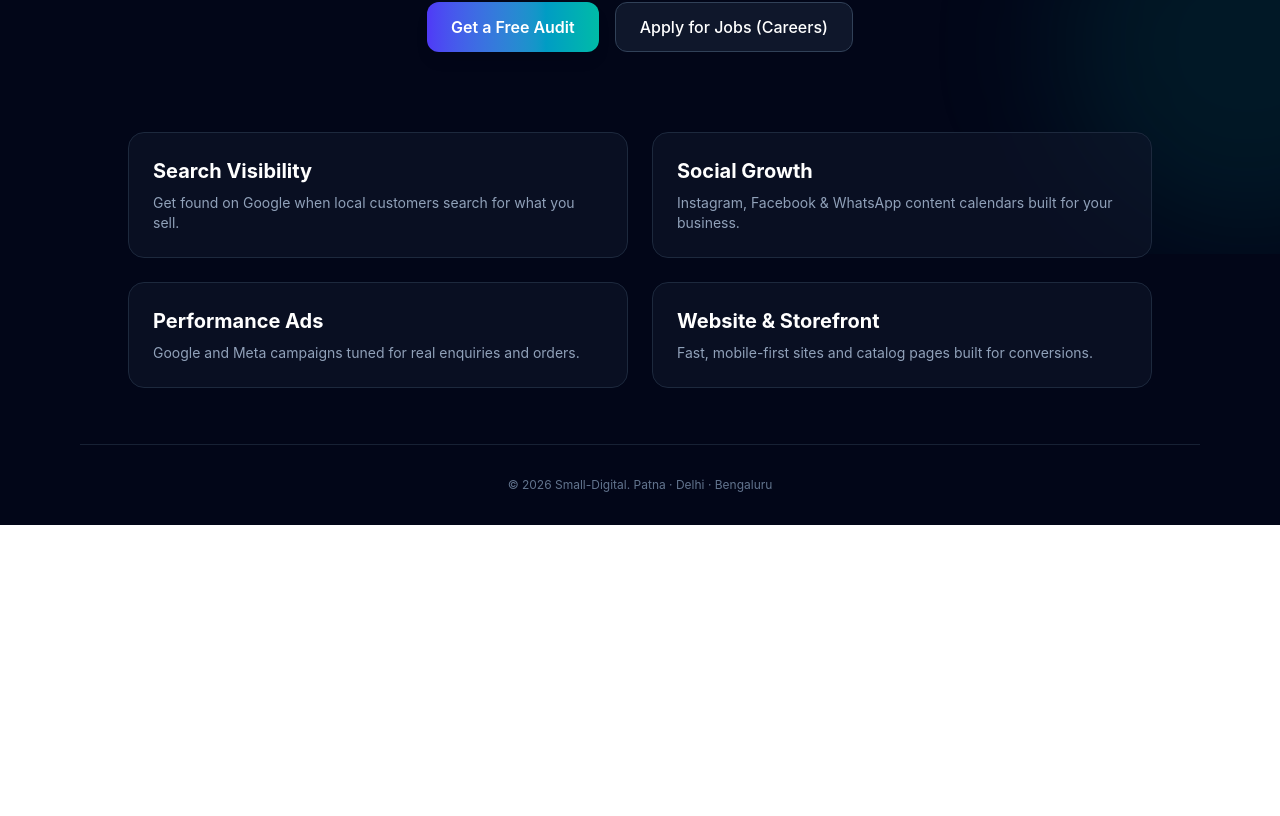
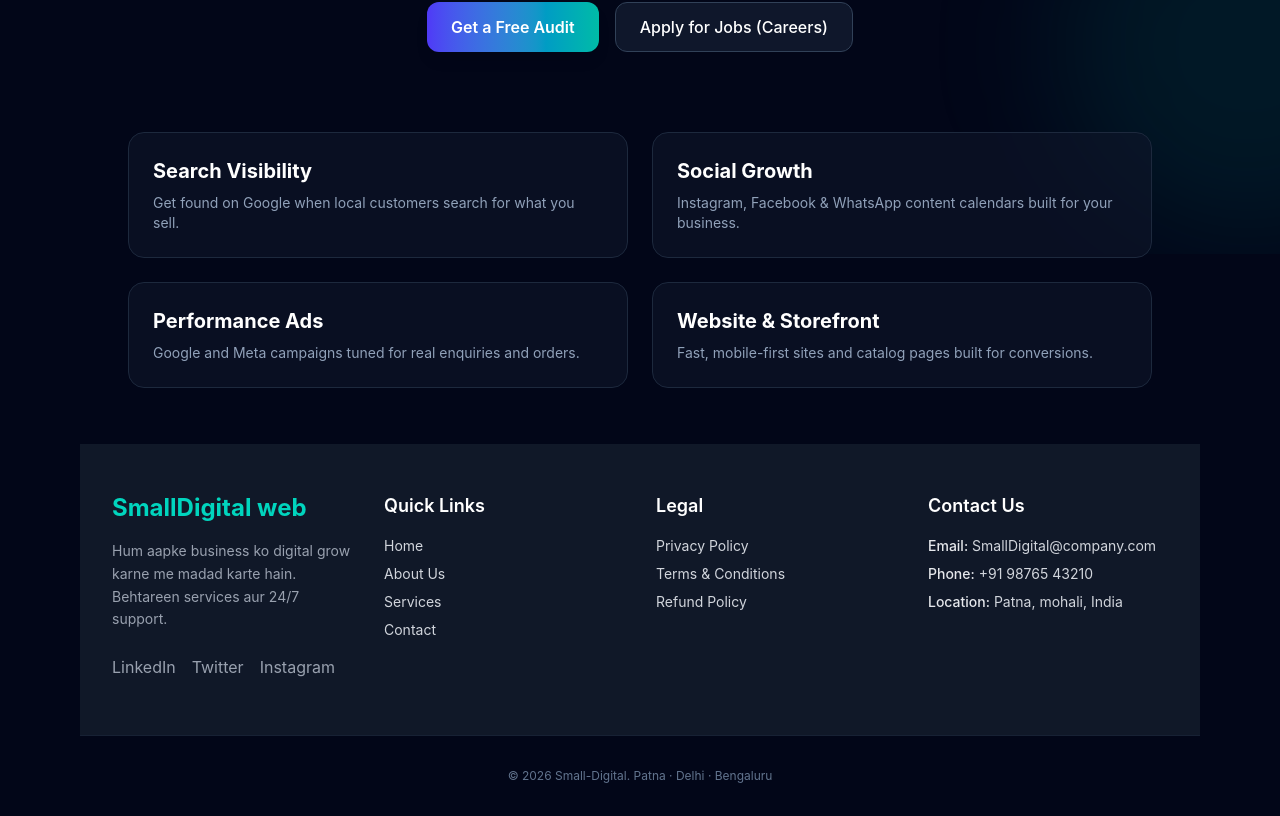
Before and after one commit to golu477-beep/small-digital, a React (Vite) app: page / in a window 1280 px wide. Shown: the part 546-1362 px from the top of the page. Before the commit the page ends 1071 px from the top, so only its background shows below. Built offline with nearby package versions, Linux system fonts and the light colour scheme.

Commit message:
footer to add

```diff
--- a/src/App.jsx
+++ b/src/App.jsx
@@ -818,6 +818,7 @@
 import Contact from "./pages/Contact";
 import Navbar from "./pages/Nav";
 import InfoPage from "./pages/InfoPage";
+import Footer from "./pages/Footer";
 
 export default function App() {
   const [activePage, setActivePage] = useState("home");
@@ -844,7 +845,7 @@
           {activePage === "contact" && <Contact />}
         </main>
 
-
+        <Footer />
         <footer className="py-8 text-center border-t border-slate-800/80 text-slate-500 text-xs">
           © {new Date().getFullYear()} Small-Digital. Patna · Delhi · Bengaluru
         </footer>
--- /dev/null
+++ b/src/pages/Footer.jsx
@@ -0,0 +1,56 @@
+import React from 'react';
+
+const Footer = () => {
+  return (
+    <footer className="bg-gray-900 text-gray-300 pt-12 pb-6 px-4 md:px-8">
+      <div className="max-w-7xl mx-auto grid grid-cols-1 md:grid-cols-4 gap-8 mb-8">
+
+
+        <div className="space-y-4">
+          <h3 className="text-2xl font-bold text-teal-400">SmallDigital web</h3>
+          <p className="text-sm text-gray-400 leading-relaxed">
+            Hum aapke business ko digital grow karne me madad karte hain. Behtareen services aur 24/7 support.
+          </p>
+          <div className="flex space-x-4 pt-2">
+            <a href="#" className="text-gray-400 hover:text-teal-400 transition-colors">LinkedIn</a>
+            <a href="#" className="text-gray-400 hover:text-teal-400 transition-colors">Twitter</a>
+            <a href="#" className="text-gray-400 hover:text-teal-400 transition-colors">Instagram</a>
+          </div>
+        </div>
+
+
+        <div>
+          <h4 className="text-lg font-semibold text-white mb-4">Quick Links</h4>
+          <ul className="space-y-2 text-sm">
+            <li><a href="#" className="hover:text-teal-400 transition-colors">Home</a></li>
+            <li><a href="#" className="hover:text-teal-400 transition-colors">About Us</a></li>
+            <li><a href="#" className="hover:text-teal-400 transition-colors">Services</a></li>
+            <li><a href="#" className="hover:text-teal-400 transition-colors">Contact</a></li>
+          </ul>
+        </div>
+
+
+        <div>
+          <h4 className="text-lg font-semibold text-white mb-4">Legal</h4>
+          <ul className="space-y-2 text-sm">
+            <li><a href="#" className="hover:text-teal-400 transition-colors">Privacy Policy</a></li>
+            <li><a href="#" className="hover:text-teal-400 transition-colors">Terms & Conditions</a></li>
+            <li><a href="#" className="hover:text-teal-400 transition-colors">Refund Policy</a></li>
+          </ul>
+        </div>
+
+
+        <div className="space-y-2 text-sm">
+          <h4 className="text-lg font-semibold text-white mb-4">Contact Us</h4>
+          <p><span className="font-medium text-gray-200">Email:</span> SmallDigital@company.com</p>
+          <p><span className="font-medium text-gray-200">Phone:</span> +91 98765 43210</p>
+          <p><span className="font-medium text-gray-200">Location:</span> Patna, mohali, India</p>
+        </div>
+
+      </div>
+
+    </footer>
+  );
+};
+
+export default Footer;
```
